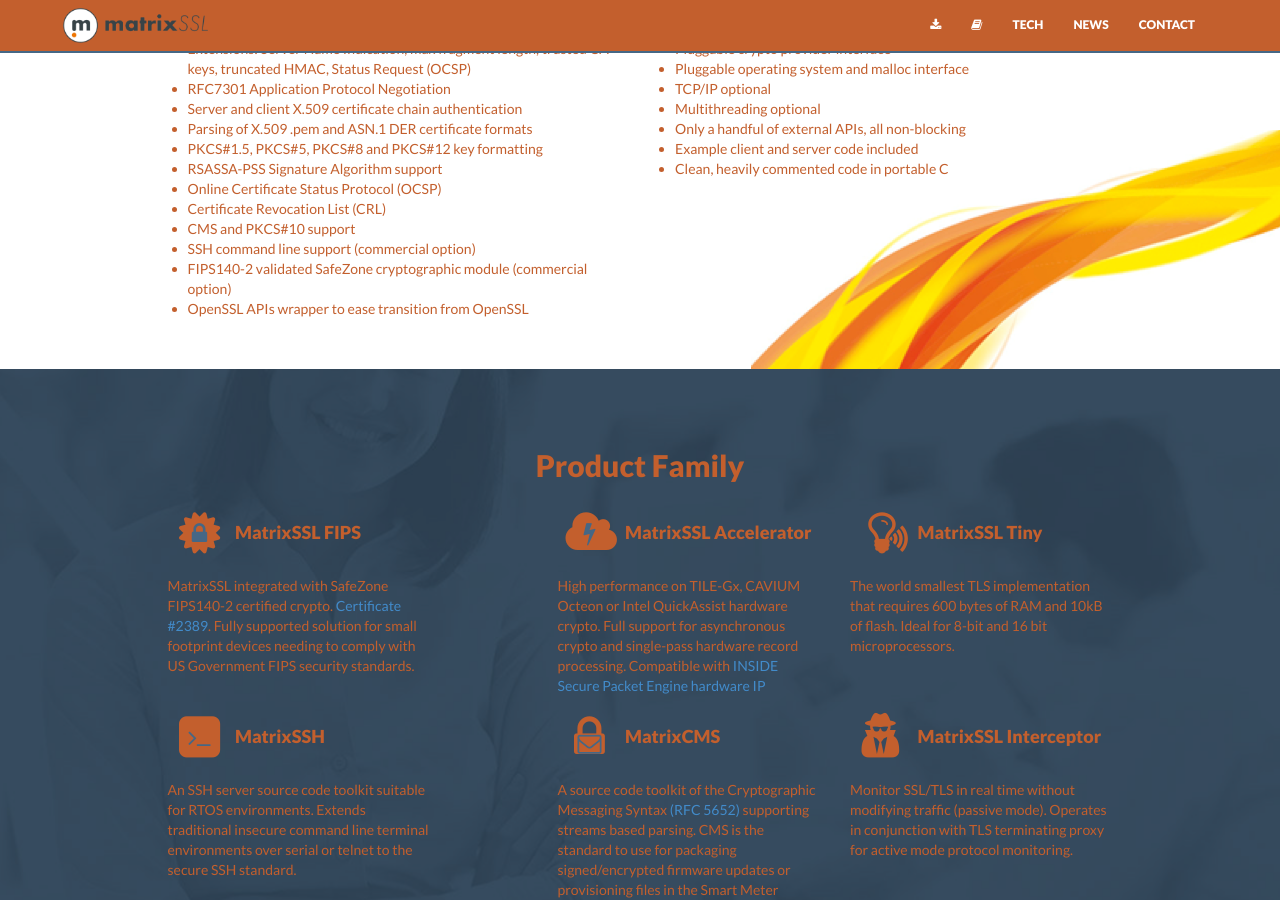
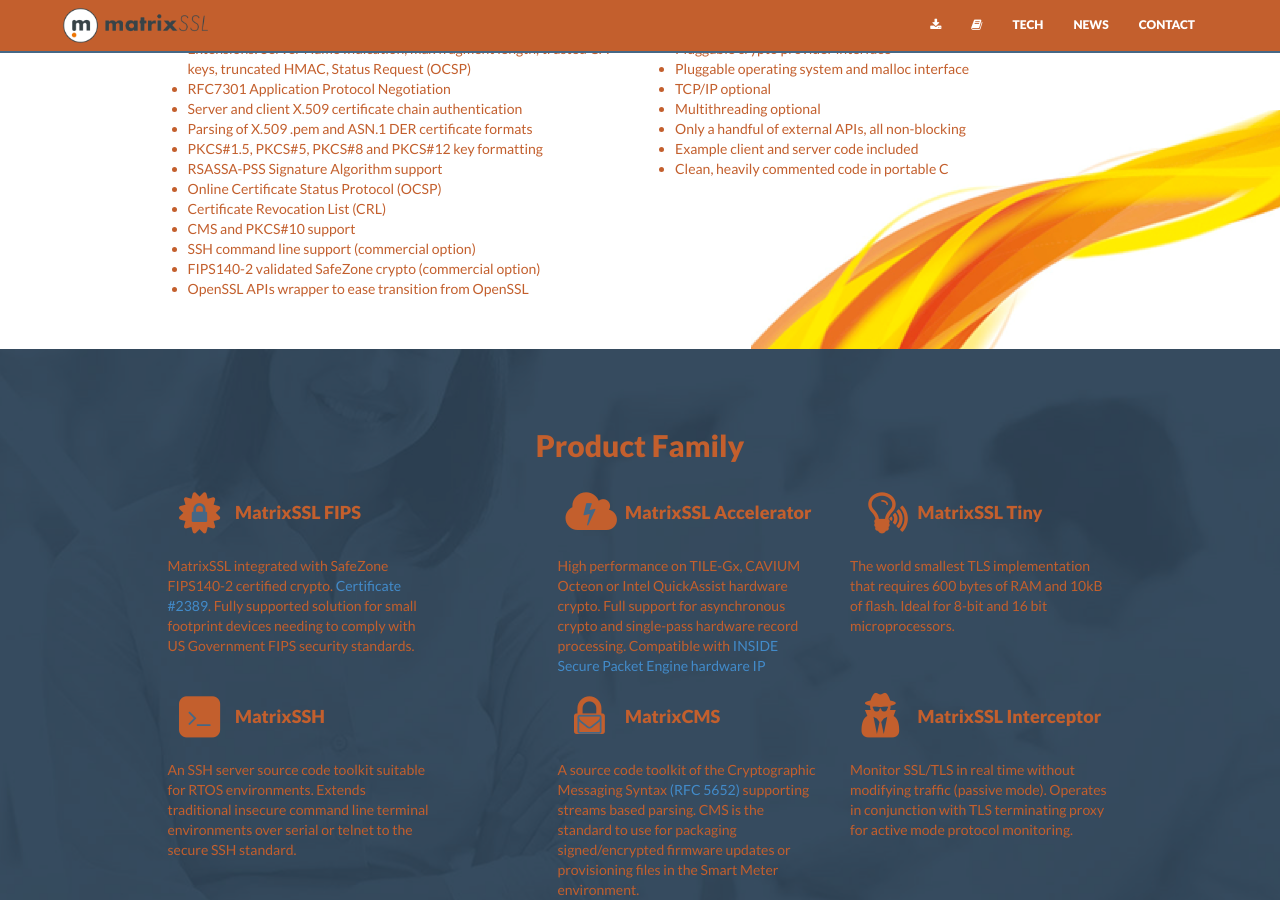
Before and after one commit to Layty/ssl, a Jekyll site: the page built from index.html, in a window 1280 px wide and 900 px high, scrolled down 967 px. Built offline with Jekyll 4.4.1, drawn with Linux system fonts in a browser that asks for light colours; nearby versions of some CDN libraries.

Commit message:
Update features.md

```diff
--- a/_includes/features.md
+++ b/_includes/features.md
@@ -13,5 +13,5 @@
 + Certificate Revocation List (CRL)
 + CMS and PKCS#10 support
 + SSH command line support (commercial option)
-+ FIPS140-2 validated SafeZone cryptographic module (commercial option)
++ FIPS140-2 validated SafeZone crypto (commercial option)
 + OpenSSL APIs wrapper to ease transition from OpenSSL
```
